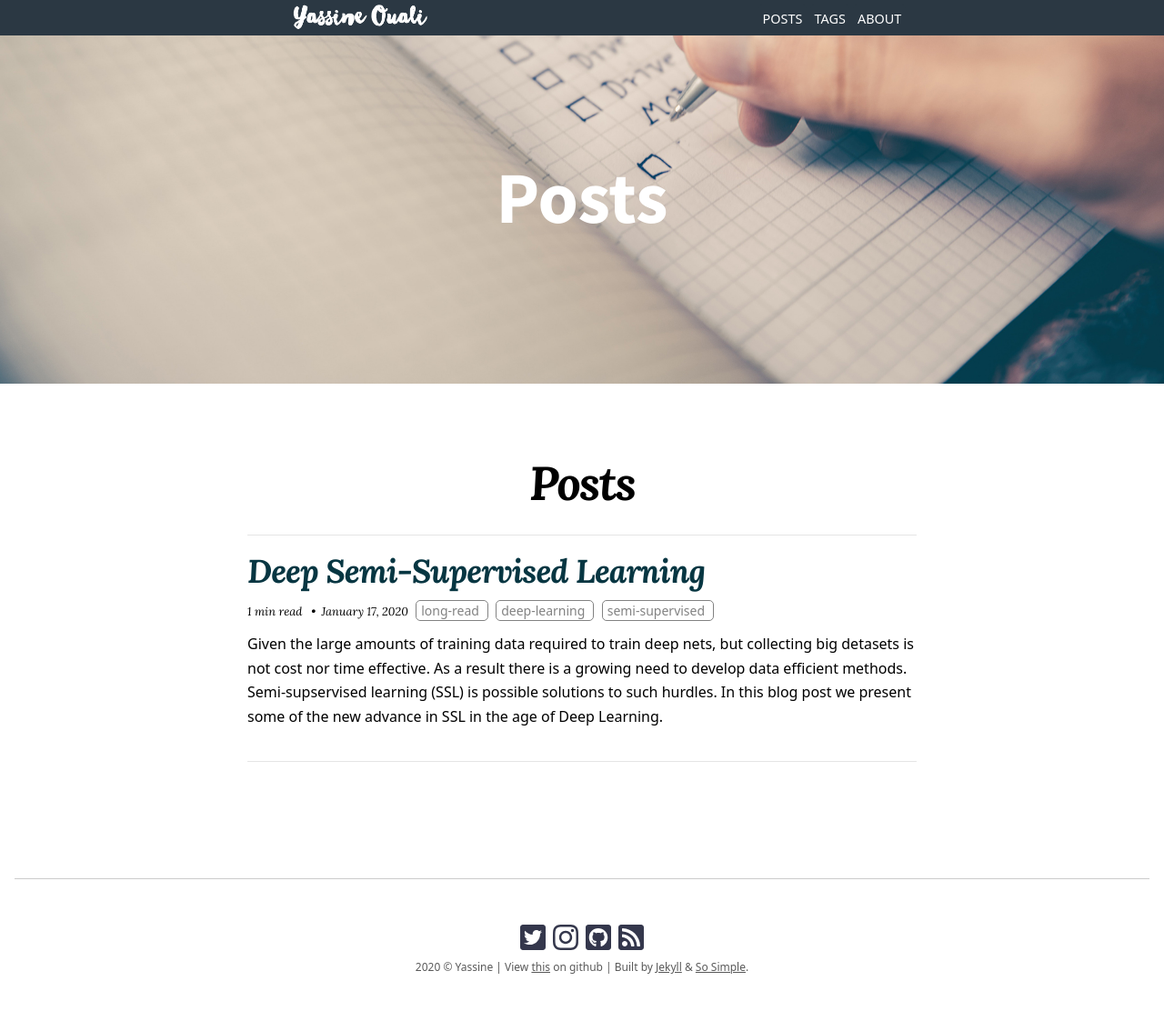
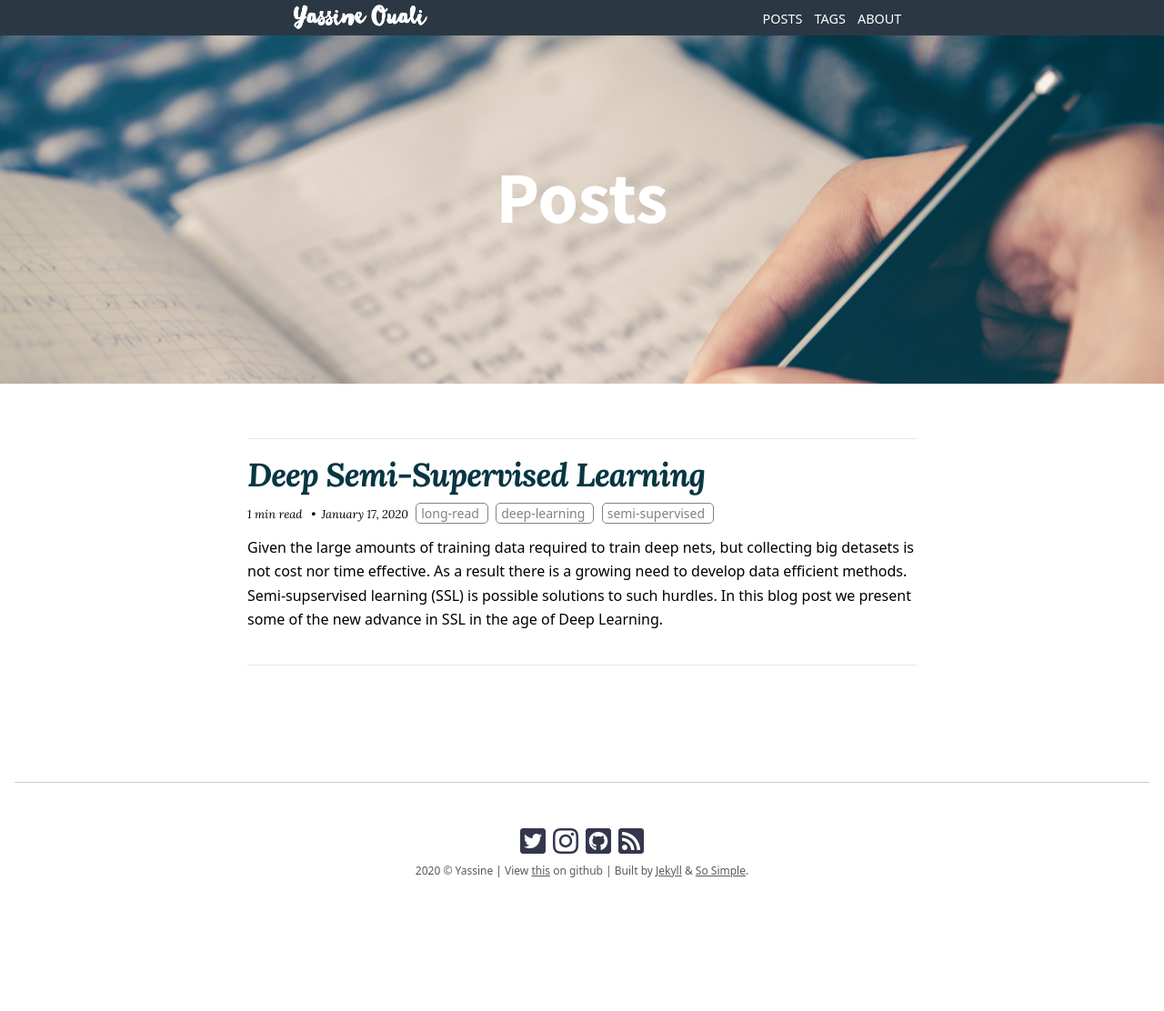
Before and after one commit to yassouali/ml-blog, a Jekyll site: the page built from pages/posts.md, in a window 1280 px wide. Shown: the whole page at 91% size. Built offline with Jekyll 4.4.1, drawn with Linux system fonts in a browser that asks for light colours; nearby versions of some CDN libraries; after the commit the page ends 1006 px from its top, so only the background shows below that.

Commit message:
fixing bg image

```diff
--- a/_config.yml
+++ b/_config.yml
@@ -10,9 +10,7 @@ url: "https://yassouali.github.io/"
 # Images
 logo: "/images/logo.png"
 favicon: "/images/favicon.ico"
-background: "/images/backgound.jpg"
-bg-about: "/images/about-bg.jpg"
-bg-post: "/images/bg-post.jpg"
+
 header_logo: "/images/header_logo.png"
 
 date_format: "%B %-d, %Y"
--- a/_includes/masthead.html
+++ b/_includes/masthead.html
@@ -1,14 +1,6 @@
-{% if page.title == 'Blog' or page.title == 'Personal' or page.title == 'About' or page.title == 'Posts' and site.logo %}
-
-{% if page.title == 'About' %}
-  <header class="masthead" style="background-image: url('{{ site.bg-about | prepend: site.baseurl | replace: '//', '/' }}')">
-{% elsif page.title == 'Posts'%}
-  <header class="masthead" style="background-image: url('{{ site.bg-post | prepend: site.baseurl | replace: '//', '/' }}')">
-{% else %}
-  <header class="masthead" style="background-image: url('{{ site.background | prepend: site.baseurl | replace: '//', '/' }}')">
-{% endif %}
-
-    <div class="overlay"></div>
+{% if page.background %}
+<header class="masthead" style="background-image: url('{{ page.background | prepend: site.baseurl | replace: '//', '/' }}')">
+  <div class="overlay"></div>
     <div class="container">
       <div class="row">
         <div class="col-lg-8 col-md-10 mx-auto">
--- a/_layouts/page.html
+++ b/_layouts/page.html
@@ -6,6 +6,8 @@ layout: default
   <article>
     {% include page-image.html %}
     <div class="page-wrapper">
+      {% if page.background %}
+      {% else %}
       <header class="page-header">
         {% if page.id %}
           {% assign title = page.title | markdownify | strip_html %}
@@ -20,6 +22,8 @@ layout: default
           {% endif %}
         {% endif %}
       </header>
+      {% endif %}
+
       <div class="page-content">
         {{ content }}
 
--- a/pages/posts.md
+++ b/pages/posts.md
@@ -4,4 +4,5 @@
 permalink: pages/posts/
 show_excerpts: true
 entries_layout: list
+background: "/images/post-bg.jpg"
 ---
```
Also changed, not shown: index.md (+1 -0 lines), pages/about.md (+1 -0 lines), README.md, images/post-bg.jpg (added).
